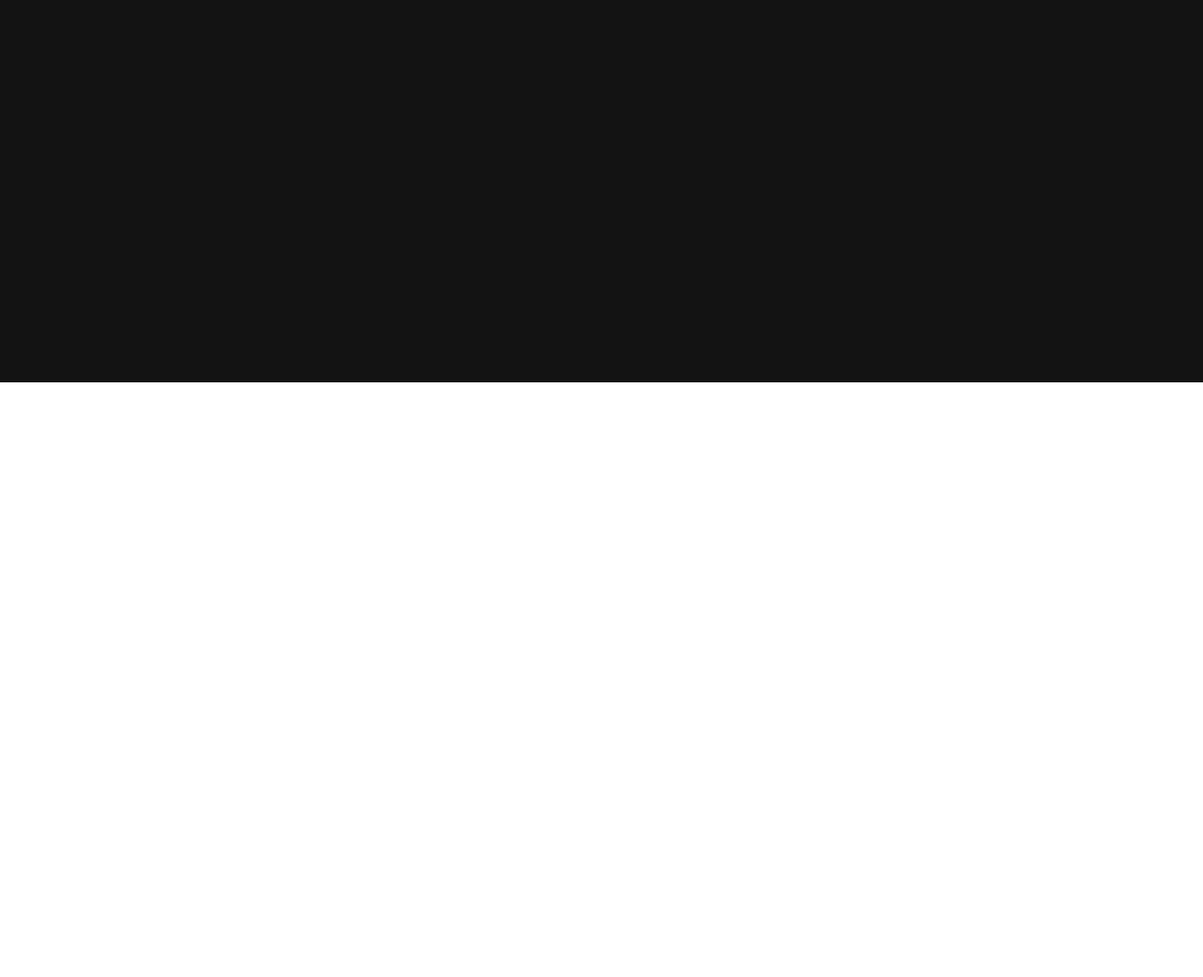
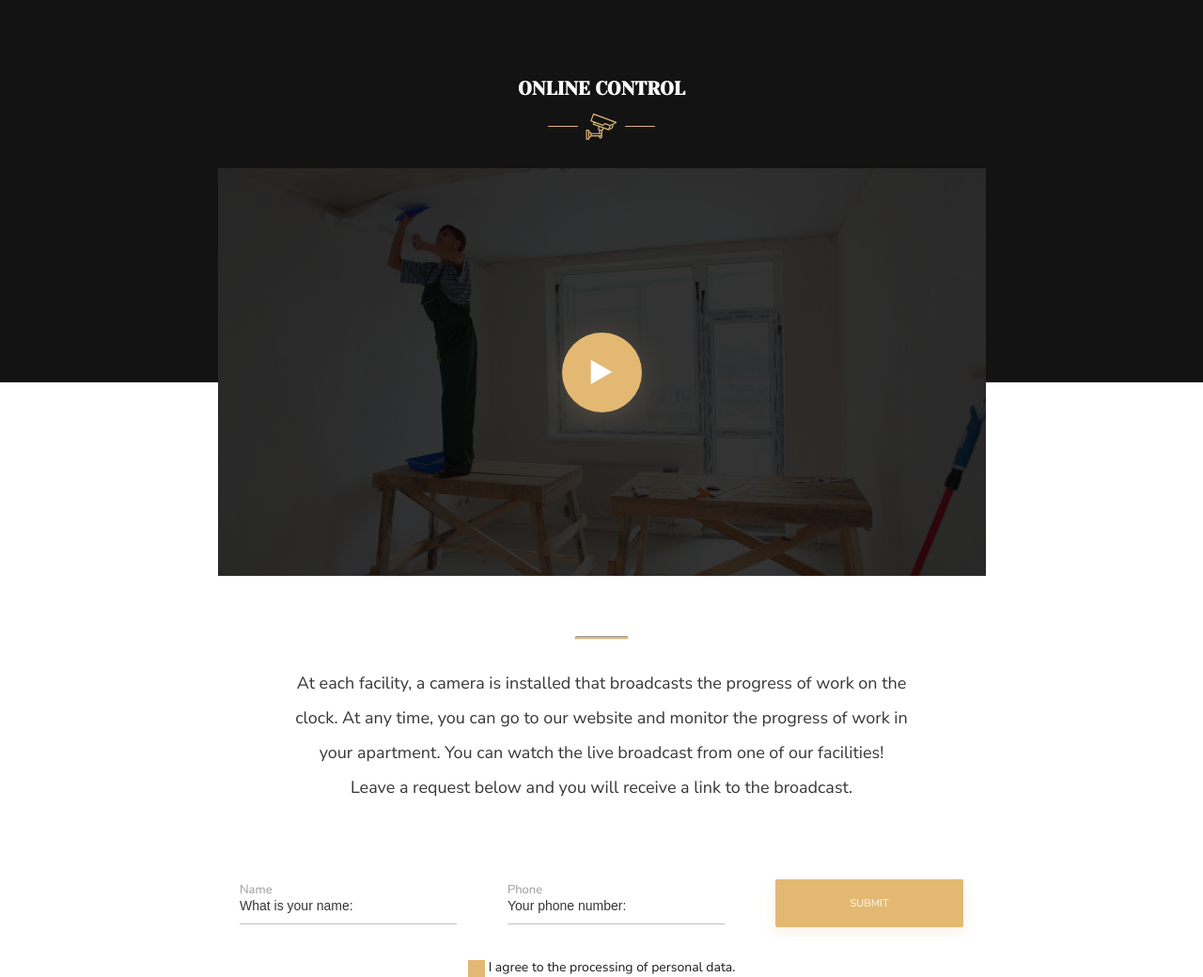
Before and after one commit to NikitaSar64/first-landing-page, a plain HTML site: page index.html in a window 1280 px wide. Shown: the part 1457-2497 px from the top of the page at 94% size. Before the commit the page ends 1864 px from the top, so only its background shows below. Drawn offline with Linux system fonts and the light colour scheme.

Commit message:
landing page: section_3 created

```diff
--- a/css/style.css
+++ b/css/style.css
@@ -243,6 +243,158 @@ body{
     border-bottom: 1px #E3B873 solid
 }
 
+.section_3 .container{
+    margin-top: -326px;
+    display: flex;
+    flex-direction: column;
+    align-items: center;
+}
+
+.section_3 .container h2{
+    font-family: Yeseva One;
+    font-size: 20px;
+    line-height: 28px;
+    text-transform: uppercase;
+}
+
+.section_3 p{
+    color: #363636;
+    font-size: 18px;
+    text-align: center;
+    margin-top: 28px;
+    line-height: 37px;
+}
+
+.box_camera{
+    display: flex;
+    align-items: center;
+    width: 114px;
+    justify-content: space-between;
+    margin-top: 11px;
+}
+
+.line{
+    Width: 32px;
+    Height: 1.54px;
+    background: #E3B873;
+    border-radius: 30px;
+}
+
+.img_box{
+    margin-top: 30px;
+    Width: 817px;
+    Height: 434px;
+    background-image:url(/img/png/image_2.png);
+}
+
+.blackout{
+    width: 100%;
+    height: 100%;
+    background: rgba(0, 0, 0, 0.8);
+    display: flex;
+    align-items: center;
+    justify-content: center;
+}
+
+.play{
+    Width: 85px;
+    Height: 85px;
+    background: #E3B873;
+    box-shadow: 0px 5px 30px rgba(227, 184, 115, 0.2);
+    border-radius: 50px;
+    cursor: pointer;
+    display: flex;
+    align-items: center;
+    justify-content: center;
+}
+
+.play img{
+    width: 28px;
+    height: 28px;
+}
+
+.hr_line{
+    margin-top: 64px;
+    Width: 55px;
+    Height: 1.54px;
+    color: #E3B873;
+    background-color: #E3B873;
+    border-radius: 30px;
+}
+
+.section_3 form{
+    margin-top: 79px;
+    display: flex;
+    align-items: center;
+}
+
+.block{
+    display: inline-block;
+    width: 231px;
+    height: 45px;
+    border-bottom: 1px solid #3636364D;
+    margin-right: 54px;
+}
+
+.block label,input{
+    display: block;
+}
+
+.block label{
+    color: rgba(54, 54, 54, 0.5);
+    font-size: 13px;
+}
+
+.block input{
+    color: #363636;
+    font-size: 14px;
+    border: none;
+    padding: 0;
+}
+
+.section_3 .btn{
+    font-family: Nunito Sans;
+    width: 200px;
+    height: 51px;
+}
+
+.first-checkbox{
+    margin-top: 31px;
+}
+
+.first-checkbox .text{
+    color: #181818;
+    font-size: 14px;
+}
+
+.label {
+    cursor: pointer;
+}
+
+.checkbox{
+    display: none;
+}
+
+.fake{
+    display: inline-flex;
+    width: 18px;
+    height: 18px;
+    background: #E3B873;
+    color: #fff;
+    justify-content: center;
+}
+
+.fake::before{
+    content:"\2714";
+    font-size: 12px;
+    opacity: 0;
+    transition: .2s;
+}
+
+.checkbox:checked + .fake::before{
+    opacity: 1;
+}
+
 @font-face {
     font-family: "Nunito Sans";
     src: url(/fonts/Nunito_Sans/NunitoSans-Regular.ttf);
--- a/index.html
+++ b/index.html
@@ -91,6 +91,46 @@
                 </div>
             </div>
         </section>
+        <section class="section_3">
+            <div class="container">
+                <h2>online control</h2>
+                <div class="box_camera">
+                    <div class="line"></div>
+                    <img src="/img/svg/camera.svg" alt="camera">
+                    <div class="line"></div>
+                </div>
+                <div class="img_box">
+                    <div class="blackout">
+                        <div class='play'>
+                            <img src="/img/svg/play.svg" alt="play">
+                        </div>
+                    </div>
+                </div>
+                <hr class="hr_line">
+                <p>At each facility, a camera is installed that broadcasts the progress of work on the<br>
+                clock. At any time, you can go to our website and monitor the progress of work in<br>
+                your apartment. You can watch the live broadcast from one of our facilities! <br>
+                Leave a request below and you will receive a link to the broadcast.</p>
+                <form action="">
+                    <div class="block">
+                        <label for='name'>Name</label>
+                        <input type="text" value="What is your name:" id="name">
+                    </div>
+                    <div class="block">
+                        <label for name="phone">Phone</label>
+                        <input type="text" value="Your phone number:">
+                    </div>
+                    <button class="btn">Submit</button>
+                </form>
+                <div class="first-checkbox">
+                    <label class="label">
+                      <input type="checkbox" class="checkbox" >
+                      <span class="fake"></span>
+                      <span class="text">I agree to the processing of personal data.</span>
+                    </label>
+                  </div>
+            </div>
+        </section>
 
     </main>
     <footer>
```
Also changed, not shown: img/svg/camera.svg (added), img/svg/play.svg (added).
